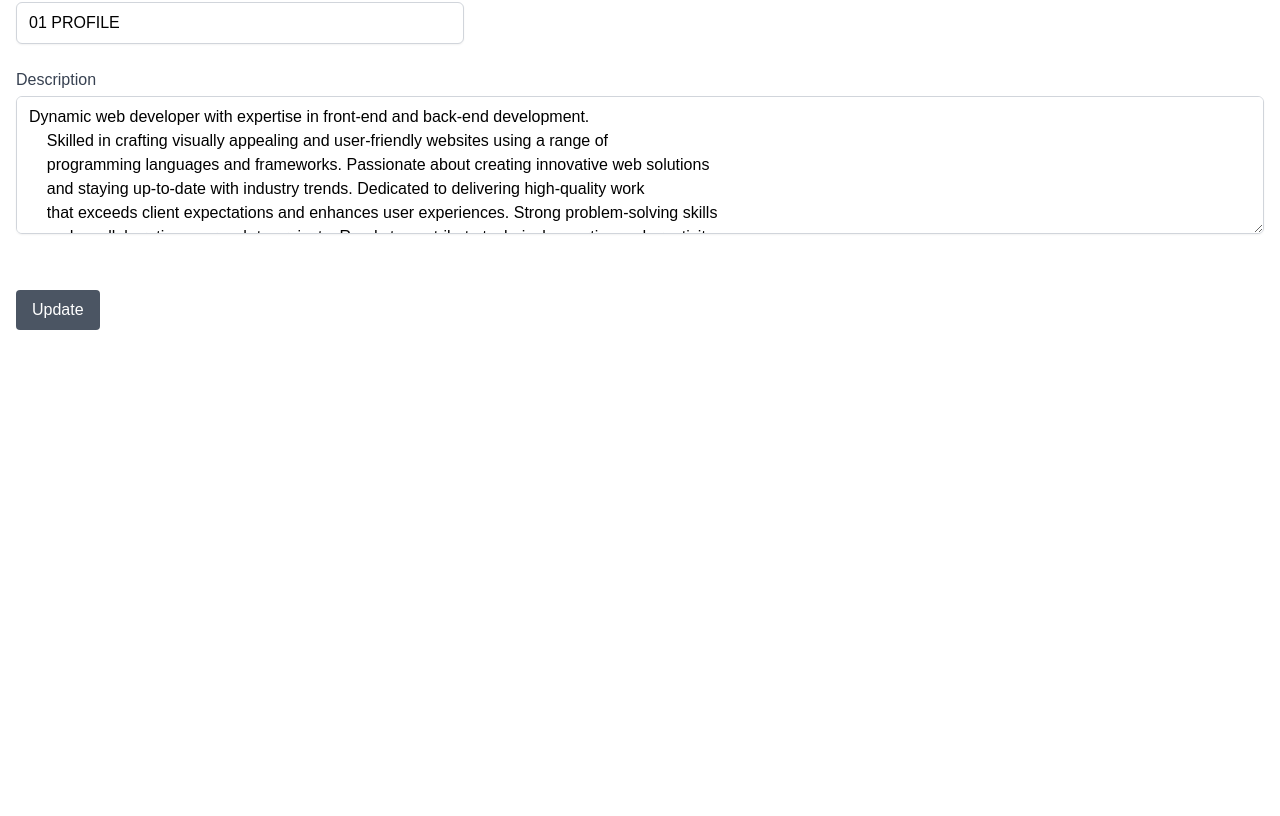
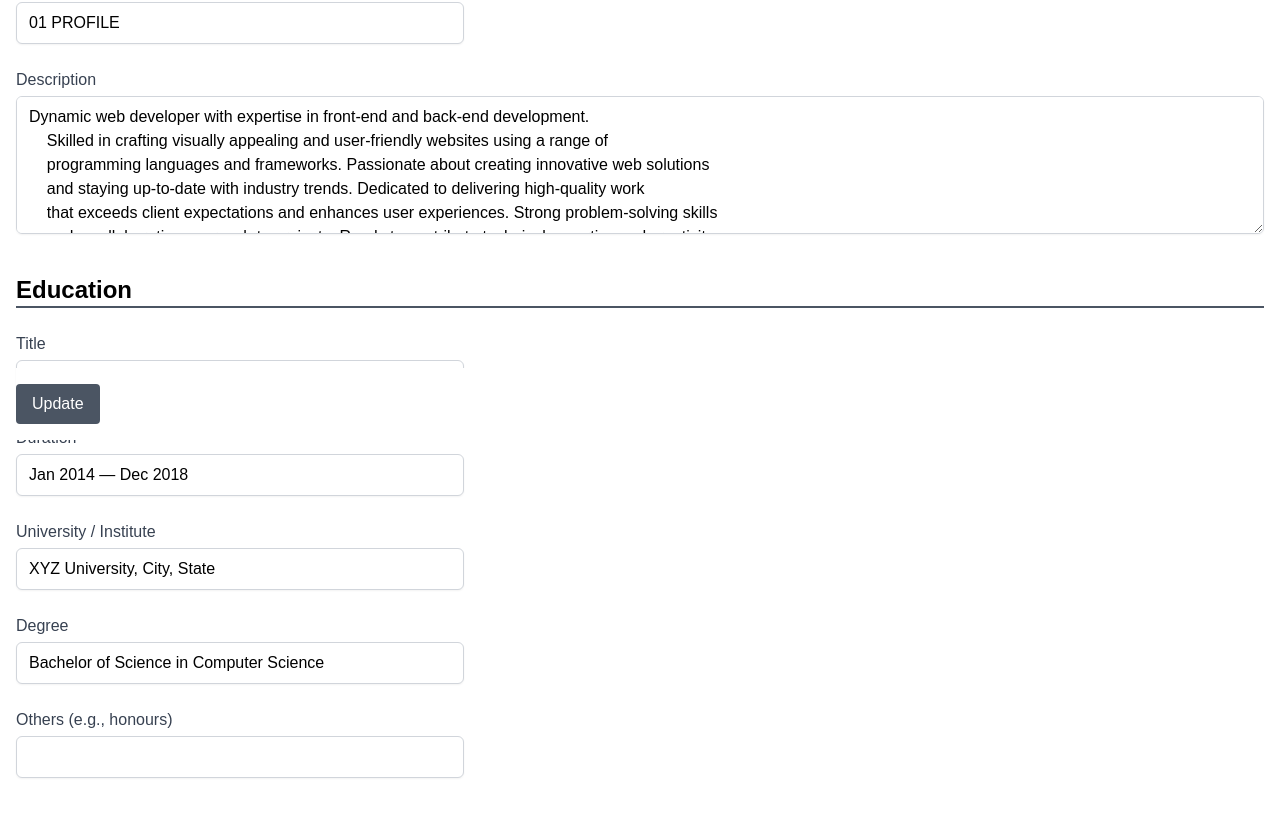
Before and after one commit to aungkyawhein/resume, an Angular app: page /edit in a window 1280 px wide. Shown: the part 360-1176 px from the top of the page. Before the commit the page ends 800 px from the top, so only its background shows below. Built offline with nearby package versions, Linux system fonts and the light colour scheme; a web font is replaced by a local one; what @angular/fire would draw is missing.

Commit message:
Added education edit feature for #21

```diff
--- a/src/app/edit/edit.component.html
+++ b/src/app/edit/edit.component.html
@@ -29,6 +29,8 @@
           </label>
         </div>
       </div>
+
+      <!-- Intro -->
       <div class="max-w-full">
         <div class="grid grid-cols-1 gap-6">
           <h3 class="text-2xl font-bold border-b-2 border-gray-600">Intro</h3>
@@ -58,6 +60,75 @@
           </label>
         </div>
       </div>
+
+      <!-- Education -->
+      <div class="max-w-full">
+        <div class="grid grid-cols-1 gap-6">
+          <h3 class="text-2xl font-bold border-b-2 border-gray-600">Education</h3>
+          <label class="block max-w-md">
+            <span class="text-gray-700">Title</span>
+            <input type="text" name="educationTitle" required [(ngModel)]="education.title" placeholder="" class="
+            mt-1
+            block
+            w-full
+            rounded-md
+            border-gray-300
+            shadow-sm
+            focus:border-indigo-300 focus:ring focus:ring-indigo-200 focus:ring-opacity-50
+          ">
+          </label>
+          <label class="block max-w-md">
+            <span class="text-gray-700">Duration</span>
+            <input type="text" name="educationDuration" required [(ngModel)]="education.duration" placeholder="" class="
+            mt-1
+            block
+            w-full
+            rounded-md
+            border-gray-300
+            shadow-sm
+            focus:border-indigo-300 focus:ring focus:ring-indigo-200 focus:ring-opacity-50
+          ">
+          </label>
+          <label class="block max-w-md">
+            <span class="text-gray-700">University / Institute</span>
+            <input type="text" name="educationUniversity" required [(ngModel)]="education.university" placeholder=""
+              class="
+            mt-1
+            block
+            w-full
+            rounded-md
+            border-gray-300
+            shadow-sm
+            focus:border-indigo-300 focus:ring focus:ring-indigo-200 focus:ring-opacity-50
+          ">
+          </label>
+          <label class="block max-w-md">
+            <span class="text-gray-700">Degree</span>
+            <input type="text" name="educationDegree" required [(ngModel)]="education.degree" placeholder="" class="
+            mt-1
+            block
+            w-full
+            rounded-md
+            border-gray-300
+            shadow-sm
+            focus:border-indigo-300 focus:ring focus:ring-indigo-200 focus:ring-opacity-50
+          ">
+          </label>
+          <label class="block max-w-md">
+            <span class="text-gray-700">Others (e.g., honours)</span>
+            <input type="text" name="educationExtra" required [(ngModel)]="education.extra" placeholder="" class="
+            mt-1
+            block
+            w-full
+            rounded-md
+            border-gray-300
+            shadow-sm
+            focus:border-indigo-300 focus:ring focus:ring-indigo-200 focus:ring-opacity-50
+          ">
+          </label>
+        </div>
+      </div>
+
       <div class="max-w-full sticky bottom-0 bg-white py-4">
         <button type="submit" class="px-4 py-2 rounded text-white bg-gray-600">Update</button>
       </div>
--- a/src/app/edit/edit.component.ts
+++ b/src/app/edit/edit.component.ts
@@ -61,7 +61,7 @@ export class EditComponent {
     this.contactInfo = contactInfo;
     this.intro = { ...intro };
     this.employmentHistory = employmentHistory;
-    this.education = education;
+    this.education = { ...education };
     this.skills = skills;
   }
 
@@ -72,6 +72,7 @@ export class EditComponent {
         name: this.name,
         jobTitle: this.jobTitle,
         intro: { ...this.intro },
+        education: { ...this.education },
       }
     );
     this.goToView();
```
